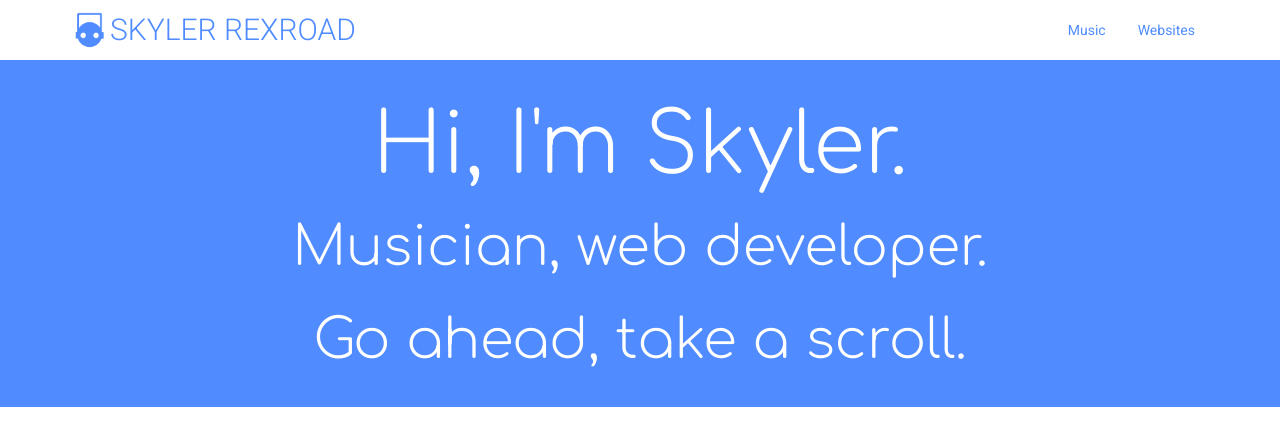
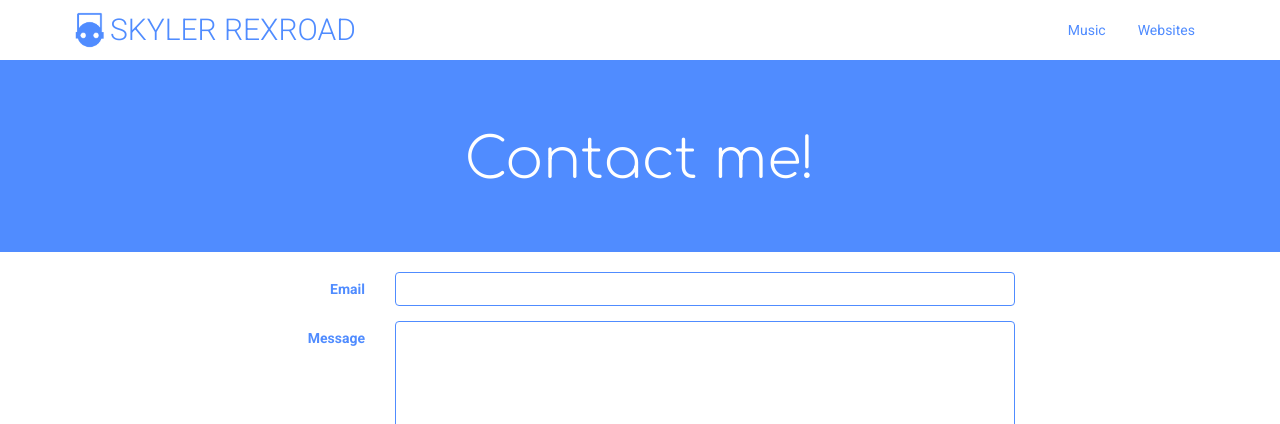
Before and after one commit to Skylarity/skylarity-music-site, a PHP site: page /contact/index.php in a window 1280 px wide. Shown: the top 424 px of the page. Run offline with PHP 8.4, Linux system fonts and the light colour scheme; some libraries are stand-ins or nearby versions.

Commit message:
Added form

```diff
--- /dev/null
+++ b/contact/index.php
@@ -0,0 +1,14 @@
+<?php
+$CURRENT_DIR = __DIR__;
+$PAGE_TITLE = "Contact - Skyler Rexroad";
+?>
+<?php require_once("../php/lib/head-utils.php"); ?>
+	<body class="sfooter">
+		<div class="sfooter-content">
+			<?php require_once("../php/lib/header.php"); ?>
+
+			<?php require_once("../php/lib/form.php"); ?>
+		</div>
+		<?php require_once("../php/lib/footer.php"); ?>
+	</body>
+<?php require_once("../php/lib/foot-utils.php"); ?>
--- a/css/style.css
+++ b/css/style.css
@@ -193,6 +193,35 @@ a.social-media:focus {
 	text-decoration: none;
 }
 
+.contact-button {
+	color: #508CFF;
+	background-color: #FFFFFF;
+	border: solid 1px #508CFF;
+}
+
+.contact-button:hover {
+	color: #FFFFFF;
+	background-color: #508CFF;
+	border: solid 1px #508CFF;
+}
+
+.form-control {
+	border: solid 1px #508CFF;
+	box-shadow: none;
+	color: #508CFF;
+	background-color: #FFFFFF;
+
+	transition: color 0.42s, background-color 0.42s;
+}
+
+.form-control:focus,
+.form-control:active {
+	box-shadow: none;
+	color: #FFFFFF;
+	background-color: #508CFF;
+	border: solid 1px #508CFF;
+}
+
 /******************************
  * Swipebox
  ******************************/
--- a/php/lib/footer.php
+++ b/php/lib/footer.php
@@ -3,7 +3,7 @@
 		<div class="row">
 			<div class="col-md-12">
 				<h3 class="contact">Contact me:</h3>
-                <a class="social-media" href="mailto:skyler@skylerrexroad.com" target="_blank">
+				<a class="social-media" href="<?php echo $PREFIX ?>contact">
 					<i class="fa fa-envelope"></i>
 				</a>
 				<a class="social-media" href="https://twitter.com/Skylarity" target="_blank">
--- /dev/null
+++ b/php/lib/form.php
@@ -0,0 +1,97 @@
+<?php
+
+if(isset($_POST["submit"])) {
+
+	$email = $_POST['email'];
+
+	$message = $_POST['message'];
+
+	$human = intval($_POST['human']);
+	$from = "$email";
+	$to = 'skyrex1095@gmail.com';
+	$subject = "Message from $email via Portfolio";
+
+	$body = "Email: $email" . PHP_EOL . "Message:" . PHP_EOL . "$message" . PHP_EOL;
+
+	//Check if simple anti-bot test is correct
+	if($human !== 5) {
+		$errHuman = 'Your anti-spam is incorrect';
+	}
+
+	// If there are no errors, send the email
+	if(!isset($errName) && !isset($errEmail) && !isset($errMessage) && !isset($errHuman)) {
+		if(mail($to, $subject, $body, $from)) {
+			$result = '<div>Thank You!</div>';
+		} else {
+			$result = '<div class="text-danger">There was an error sending your message. Please try again later.</div>';
+		}
+	}
+}
+?>
+<div class="websites-bg animated fadeIn">
+	<div class="container">
+		<div class="row">
+			<div class="col-md-12">
+				<h1 class="websites-h1">
+					Contact me!
+				</h1>
+			</div>
+		</div>
+	</div>
+</div>
+<div class="spacing"></div>
+<div class="form">
+	<div class="container animated fadeInUp">
+		<div class="row">
+			<div class="col-md-8 col-md-offset-2">
+				<form class="form-horizontal" role="form" method="post"
+					  action="<?php echo $PREFIX; ?>contact/index.php">
+					<div class="form-group">
+						<label for="email" class="col-sm-2 control-label">Email</label>
+
+						<div class="col-sm-10">
+							<input type="email" class="form-control" id="email" name="email"
+								   placeholder="" value="">
+							<?php if(isset($errEmail)) {
+								echo "<p class='text-danger'>$errEmail</p>";
+							} ?>
+						</div>
+					</div>
+					<div class="form-group">
+						<label for="email" class="col-sm-2 control-label">Message</label>
+
+						<div class="col-sm-10">
+							<textarea type="text" rows="5" class="form-control" id="message" name="message"
+									  placeholder="" value=""></textarea>
+							<?php if(isset($errMessage)) {
+								echo "<p class='text-danger'>$errMessage</p>";
+							} ?>
+						</div>
+					</div>
+					<div class="form-group">
+						<label for="human" class="col-sm-2 control-label">2 + 3 = </label>
+
+						<div class="col-sm-10">
+							<input type="text" class="form-control" id="human" name="human" placeholder="">
+							<?php if(isset($errHuman)) {
+								echo "<p class='text-danger'>$errHuman</p>";
+							} ?>
+						</div>
+					</div>
+					<div class="form-group">
+						<div class="col-sm-10 col-sm-offset-2">
+							<input id="submit" name="submit" type="submit" value="Send" class="btn contact-button">
+						</div>
+					</div>
+					<div class="form-group">
+						<div class="col-sm-10 col-sm-offset-2">
+							<?php if(isset($result)) {
+								echo $result;
+							} ?>
+						</div>
+					</div>
+				</form>
+			</div>
+		</div>
+	</div>
+</div>
```
Lines whose indentation alone changed are shown as unchanged.
